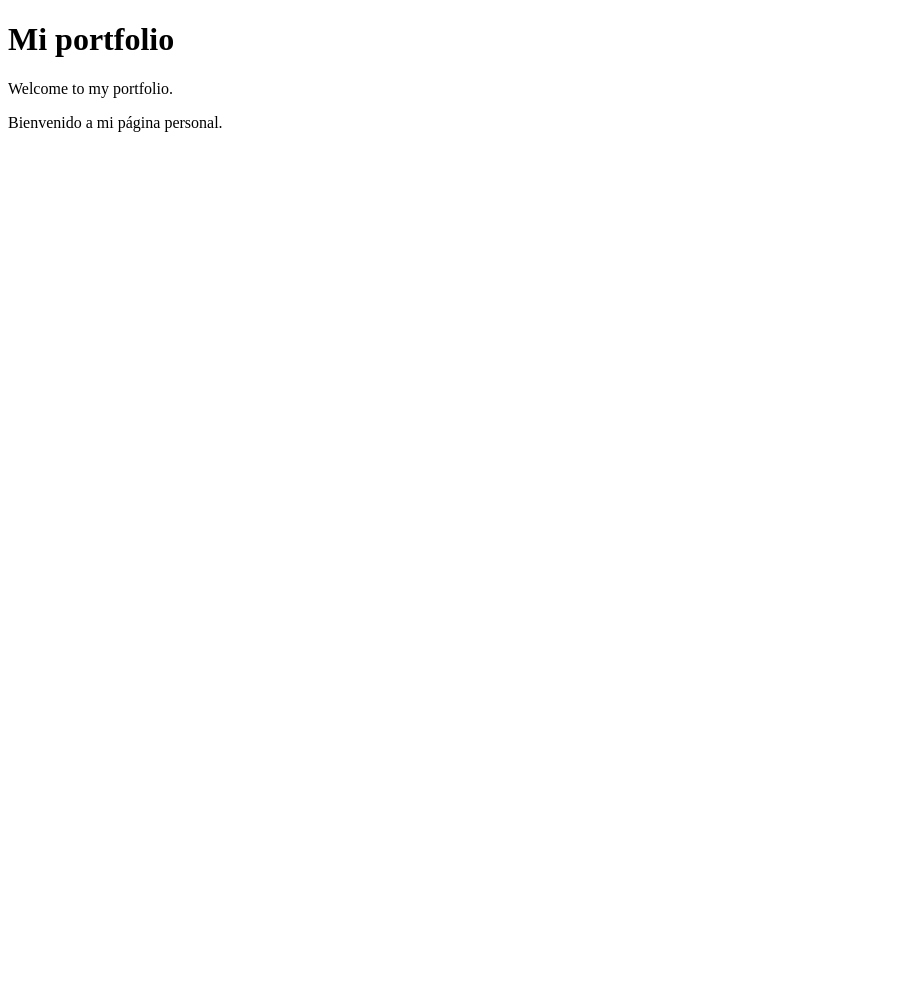
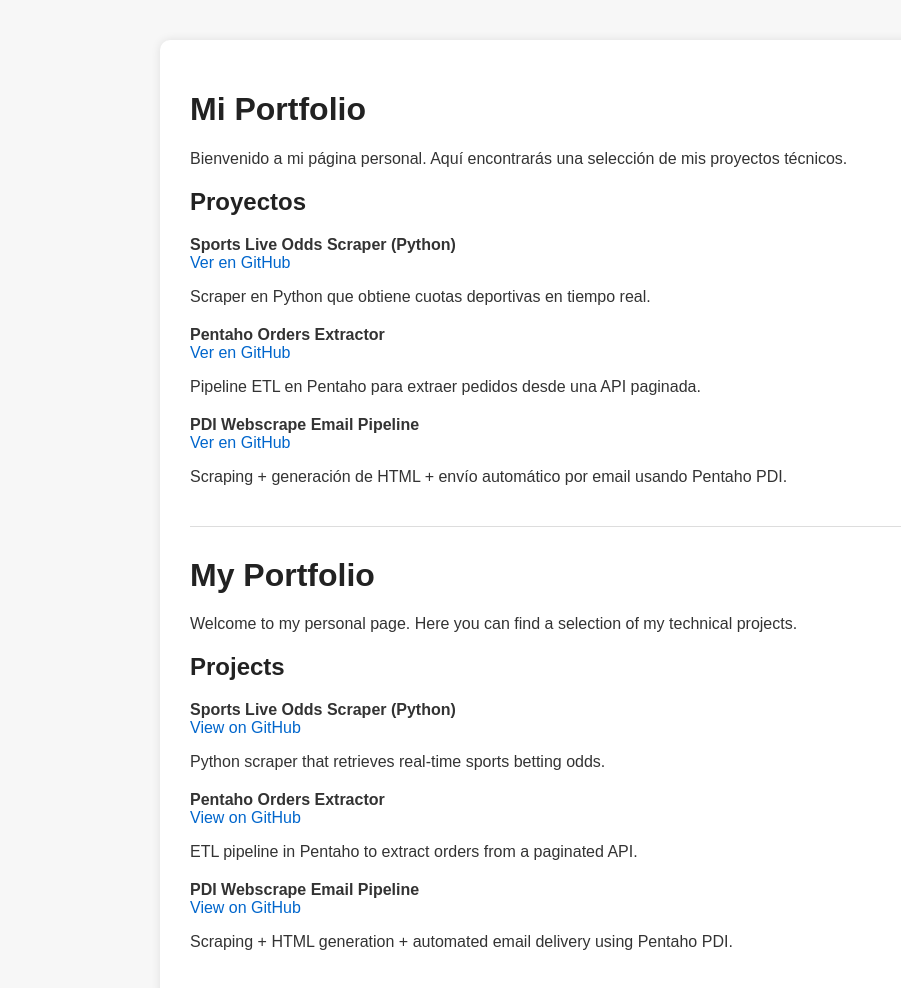
Before and after one commit to danielcabezuelos/danielcabezuelos.github.io, a plain HTML site: page index.html in a window 1280 px wide. Shown: the whole page, without its empty margins (0-901 px from the left). Before the commit the page ends 800 px from the top, so only its background shows below. Drawn offline with Linux system fonts and the light colour scheme.

Commit message:
Update index.html

```diff
--- a/index.html
+++ b/index.html
@@ -1,12 +1,106 @@
 <!DOCTYPE html>
-<html>
-  <head>
-    <meta charset="UTF-8">
-    <title>Mi Portfolio</title>
-  </head>
-  <body>
-    <h1>Mi portfolio</h1>
-    <p>Welcome to my portfolio.</p>
-    <p>Bienvenido a mi página personal.</p>
-  </body>
+<html lang="es">
+<head>
+  <meta charset="UTF-8">
+  <title>Daniel Cabezuelos – Portfolio</title>
+  <style>
+    body {
+      font-family: Arial, sans-serif;
+      margin: 40px;
+      background-color: #f7f7f7;
+      color: #333;
+    }
+    h1, h2 {
+      color: #222;
+    }
+    .container {
+      max-width: 900px;
+      margin: auto;
+      background: white;
+      padding: 30px;
+      border-radius: 10px;
+      box-shadow: 0 0 10px rgba(0,0,0,0.1);
+    }
+    a {
+      color: #0066cc;
+      text-decoration: none;
+    }
+    a:hover {
+      text-decoration: underline;
+    }
+    .project {
+      margin-bottom: 20px;
+    }
+    .lang-title {
+      margin-top: 40px;
+      border-top: 1px solid #ddd;
+      padding-top: 30px;
+    }
+  </style>
+</head>
+
+<body>
+  <div class="container">
+
+    <h1>Mi Portfolio</h1>
+    <p>Bienvenido a mi página personal. Aquí encontrarás una selección de mis proyectos técnicos.</p>
+
+    <h2>Proyectos</h2>
+
+    <div class="project">
+      <strong>Sports Live Odds Scraper (Python)</strong><br>
+      <a href="https://github.com/danielcabezuelos/sports-live-odds-scraper-python" target="_blank">
+        Ver en GitHub
+      </a>
+      <p>Scraper en Python que obtiene cuotas deportivas en tiempo real.</p>
+    </div>
+
+    <div class="project">
+      <strong>Pentaho Orders Extractor</strong><br>
+      <a href="https://github.com/danielcabezuelos/pentaho-orders-extractor" target="_blank">
+        Ver en GitHub
+      </a>
+      <p>Pipeline ETL en Pentaho para extraer pedidos desde una API paginada.</p>
+    </div>
+
+    <div class="project">
+      <strong>PDI Webscrape Email Pipeline</strong><br>
+      <a href="https://github.com/danielcabezuelos/pdi-webscrape-email-pipeline" target="_blank">
+        Ver en GitHub
+      </a>
+      <p>Scraping + generación de HTML + envío automático por email usando Pentaho PDI.</p>
+    </div>
+
+    <!-- English version -->
+    <h1 class="lang-title">My Portfolio</h1>
+    <p>Welcome to my personal page. Here you can find a selection of my technical projects.</p>
+
+    <h2>Projects</h2>
+
+    <div class="project">
+      <strong>Sports Live Odds Scraper (Python)</strong><br>
+      <a href="https://github.com/danielcabezuelos/sports-live-odds-scraper-python" target="_blank">
+        View on GitHub
+      </a>
+      <p>Python scraper that retrieves real-time sports betting odds.</p>
+    </div>
+
+    <div class="project">
+      <strong>Pentaho Orders Extractor</strong><br>
+      <a href="https://github.com/danielcabezuelos/pentaho-orders-extractor" target="_blank">
+        View on GitHub
+      </a>
+      <p>ETL pipeline in Pentaho to extract orders from a paginated API.</p>
+    </div>
+
+    <div class="project">
+      <strong>PDI Webscrape Email Pipeline</strong><br>
+      <a href="https://github.com/danielcabezuelos/pdi-webscrape-email-pipeline" target="_blank">
+        View on GitHub
+      </a>
+      <p>Scraping + HTML generation + automated email delivery using Pentaho PDI.</p>
+    </div>
+
+  </div>
+</body>
 </html>
```
